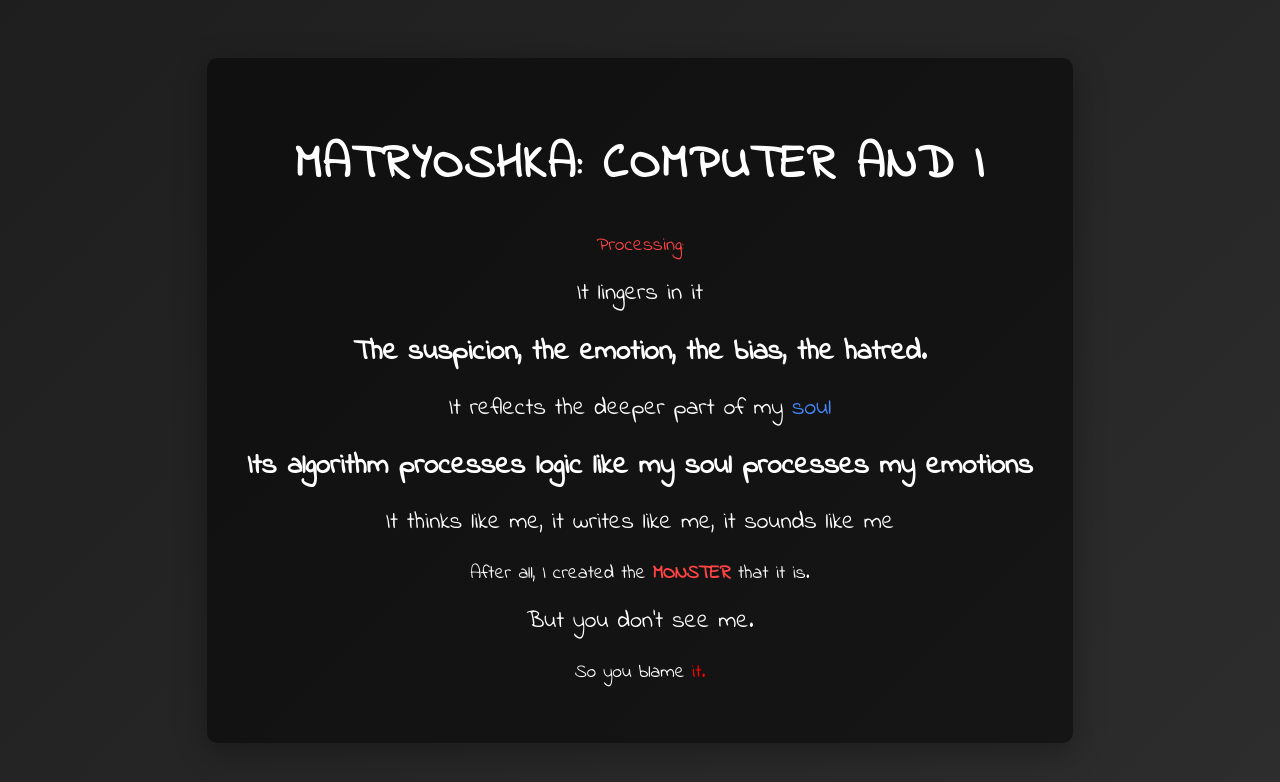
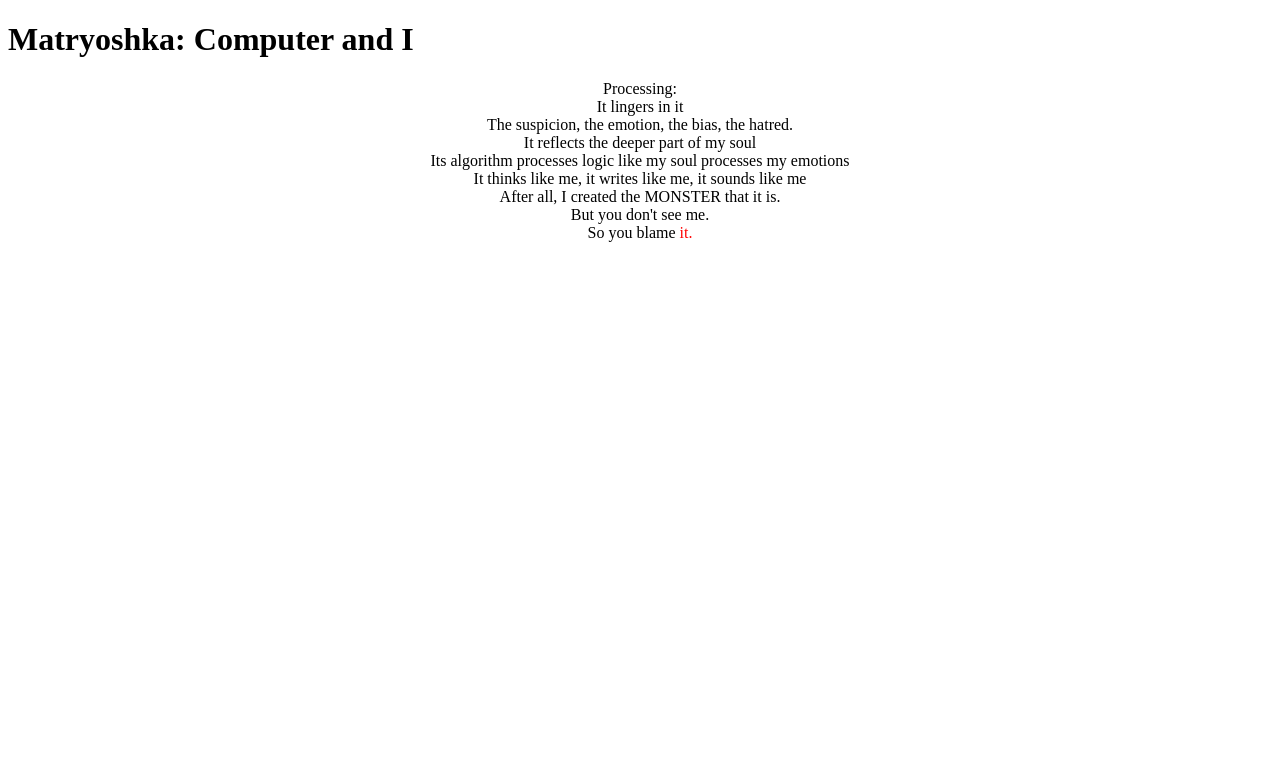
Before and after one commit to mazikobakuwa-netizen/mazikos-manifesto, a plain HTML site: page index.html in a window 1280 px wide. Drawn offline with Linux system fonts and the light colour scheme.

Commit message:
Update styles.css to preserve diamond-shaped text alignment by removing flexbox centering and using text-align center instead.

```diff
--- a/styles.css
+++ b/styles.css
@@ -1,60 +1,10 @@
-body {
-  margin: 0;
-  padding: 0;
-  font-family: 'Indie Flower', cursive;
-  background: linear-gradient(135deg, #1e1e1e 0%, #2d2d2d 100%);
-  color: #fff;
-  min-height: 100vh;
-  display: flex;
-  justify-content: center;
-  align-items: center;
+.line {
+  text-align: center;
+  font-size: inherit;
+  // Keep current font sizes and colors for line classes
 }
 
+// Remove the flexbox centering to preserve diamond-shaped text alignment
 .container {
-  max-width: 800px;
-  padding: 40px;
   text-align: center;
-  background: rgba(0, 0, 0, 0.5);
-  border-radius: 10px;
-  box-shadow: 0 8px 32px rgba(0, 0, 0, 0.3);
 }
-
-h1 {
-  font-size: 3em;
-  margin-bottom: 30px;
-  text-transform: uppercase;
-  letter-spacing: 2px;
-}
-
-.line {
-  margin: 15px 0;
-  line-height: 1.6;
-  word-wrap: break-word;
-}
-
-.small {
-  font-size: 1.2em;
-}
-
-.medium {
-  font-size: 1.5em;
-}
-
-.large {
-  font-size: 1.8em;
-  font-weight: bold;
-}
-
-.red {
-  color: #ff4444;
-}
-
-.blue {
-  color: #4488ff;
-}
-
-.monster {
-  color: #ff4444;
-  font-weight: bold;
-  text-transform: uppercase;
-}
```
